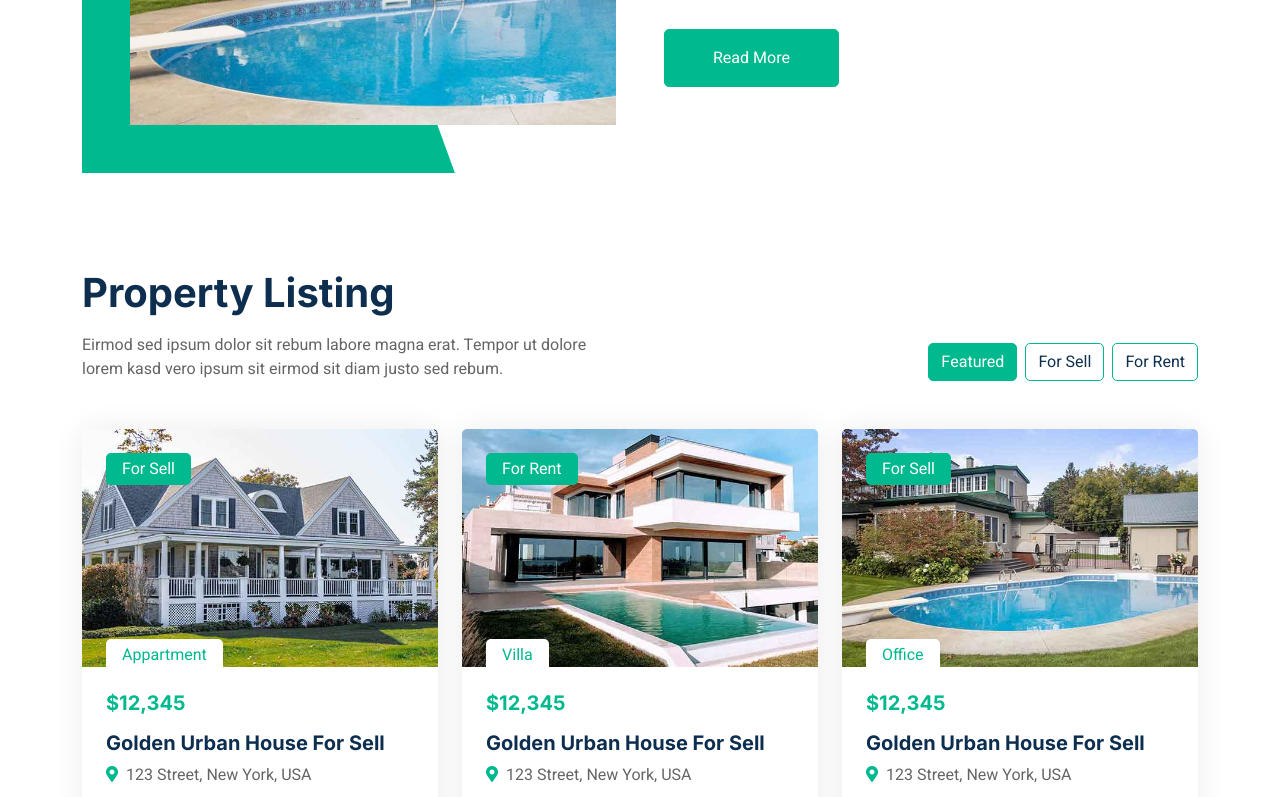
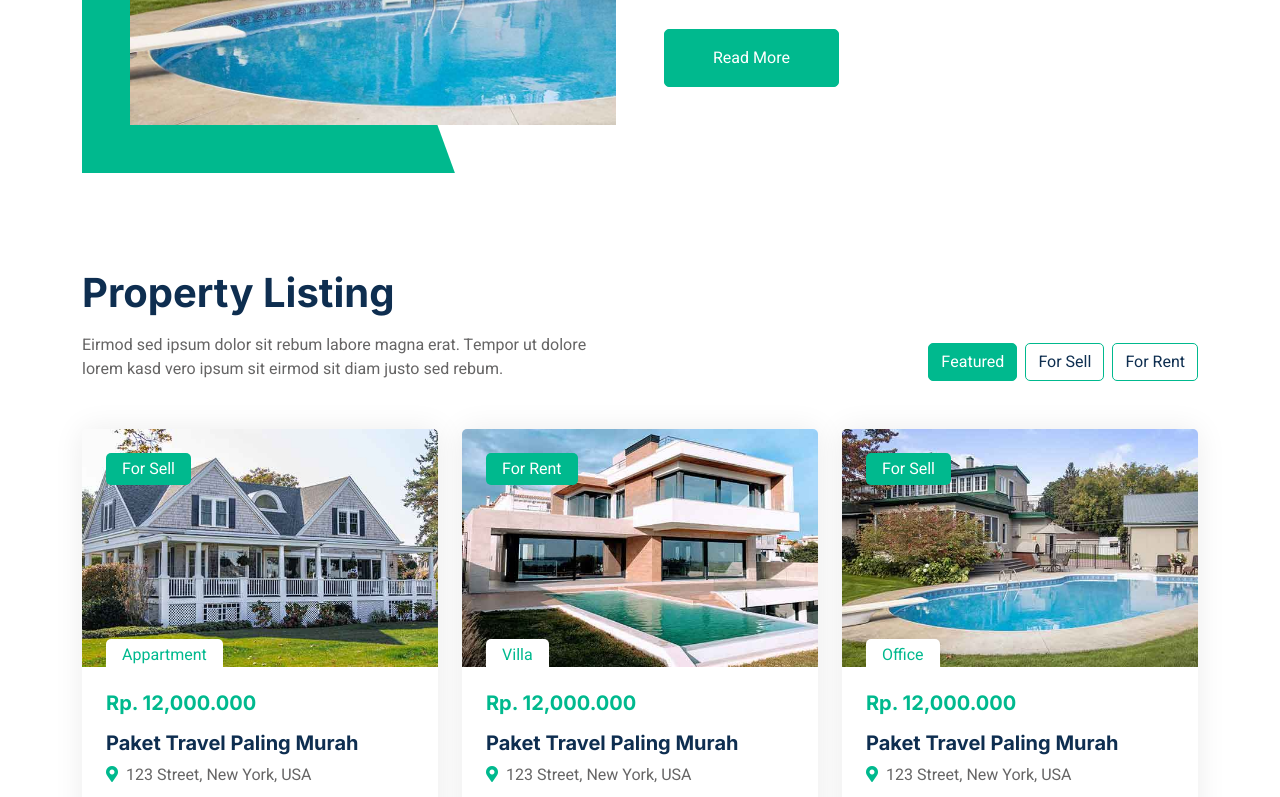
Before and after one commit to ulwanhk/beta-sn-website, a plain HTML site: page index.html in a window 1280 px wide. Shown: the part 2003-2800 px from the top of the page. Drawn offline with nearby package versions, Linux system fonts and the light colour scheme.

Commit message:
ulwan commit

```diff
--- a/index.html
+++ b/index.html
@@ -75,7 +75,7 @@
                         </div>
                         <a href="contact.html" class="nav-item nav-link">Contact</a>
                     </div>
-                    <a href="" class="btn btn-primary px-3 d-none d-lg-flex">Add Property</a>
+                    <a href="" class="btn btn-primary px-3 d-none d-lg-flex">Hubungi Sekarang</a>
                 </div>
             </nav>
         </div>
@@ -302,8 +302,8 @@
                                         <div class="bg-white rounded-top text-primary position-absolute start-0 bottom-0 mx-4 pt-1 px-3">Appartment</div>
                                     </div>
                                     <div class="p-4 pb-0">
-                                        <h5 class="text-primary mb-3">$12,345</h5>
-                                        <a class="d-block h5 mb-2" href="">Golden Urban House For Sell</a>
+                                        <h5 class="text-primary mb-3">Rp.  12,000.000</h5>
+                                        <a class="d-block h5 mb-2" href="">Paket Travel Paling Murah</a>
                                         <p><i class="fa fa-map-marker-alt text-primary me-2"></i>123 Street, New York, USA</p>
                                     </div>
                                     <div class="d-flex border-top">
@@ -321,8 +321,8 @@
                                         <div class="bg-white rounded-top text-primary position-absolute start-0 bottom-0 mx-4 pt-1 px-3">Villa</div>
                                     </div>
                                     <div class="p-4 pb-0">
-                                        <h5 class="text-primary mb-3">$12,345</h5>
-                                        <a class="d-block h5 mb-2" href="">Golden Urban House For Sell</a>
+                                        <h5 class="text-primary mb-3">Rp.  12,000.000</h5>
+                                        <a class="d-block h5 mb-2" href="">Paket Travel Paling Murah</a>
                                         <p><i class="fa fa-map-marker-alt text-primary me-2"></i>123 Street, New York, USA</p>
                                     </div>
                                     <div class="d-flex border-top">
@@ -340,8 +340,8 @@
                                         <div class="bg-white rounded-top text-primary position-absolute start-0 bottom-0 mx-4 pt-1 px-3">Office</div>
                                     </div>
                                     <div class="p-4 pb-0">
-                                        <h5 class="text-primary mb-3">$12,345</h5>
-                                        <a class="d-block h5 mb-2" href="">Golden Urban House For Sell</a>
+                                        <h5 class="text-primary mb-3">Rp.  12,000.000</h5>
+                                        <a class="d-block h5 mb-2" href="">Paket Travel Paling Murah</a>
                                         <p><i class="fa fa-map-marker-alt text-primary me-2"></i>123 Street, New York, USA</p>
                                     </div>
                                     <div class="d-flex border-top">
@@ -359,8 +359,8 @@
                                         <div class="bg-white rounded-top text-primary position-absolute start-0 bottom-0 mx-4 pt-1 px-3">Building</div>
                                     </div>
                                     <div class="p-4 pb-0">
-                                        <h5 class="text-primary mb-3">$12,345</h5>
-                                        <a class="d-block h5 mb-2" href="">Golden Urban House For Sell</a>
+                                        <h5 class="text-primary mb-3">Rp.  12,000.000</h5>
+                                        <a class="d-block h5 mb-2" href="">Paket Travel Paling Murah</a>
                                         <p><i class="fa fa-map-marker-alt text-primary me-2"></i>123 Street, New York, USA</p>
                                     </div>
                                     <div class="d-flex border-top">
@@ -378,8 +378,8 @@
                                         <div class="bg-white rounded-top text-primary position-absolute start-0 bottom-0 mx-4 pt-1 px-3">Home</div>
                                     </div>
                                     <div class="p-4 pb-0">
-                                        <h5 class="text-primary mb-3">$12,345</h5>
-                                        <a class="d-block h5 mb-2" href="">Golden Urban House For Sell</a>
+                                        <h5 class="text-primary mb-3">Rp.  12,000.000</h5>
+                                        <a class="d-block h5 mb-2" href="">Paket Travel Paling Murah</a>
                                         <p><i class="fa fa-map-marker-alt text-primary me-2"></i>123 Street, New York, USA</p>
                                     </div>
                                     <div class="d-flex border-top">
@@ -397,8 +397,8 @@
                                         <div class="bg-white rounded-top text-primary position-absolute start-0 bottom-0 mx-4 pt-1 px-3">Shop</div>
                                     </div>
                                     <div class="p-4 pb-0">
-                                        <h5 class="text-primary mb-3">$12,345</h5>
-                                        <a class="d-block h5 mb-2" href="">Golden Urban House For Sell</a>
+                                        <h5 class="text-primary mb-3">Rp.  12,000.000</h5>
+                                        <a class="d-block h5 mb-2" href="">Paket Travel Paling Murah</a>
                                         <p><i class="fa fa-map-marker-alt text-primary me-2"></i>123 Street, New York, USA</p>
                                     </div>
                                     <div class="d-flex border-top">
@@ -423,8 +423,8 @@
                                         <div class="bg-white rounded-top text-primary position-absolute start-0 bottom-0 mx-4 pt-1 px-3">Appartment</div>
                                     </div>
                                     <div class="p-4 pb-0">
-                                        <h5 class="text-primary mb-3">$12,345</h5>
-                                        <a class="d-block h5 mb-2" href="">Golden Urban House For Sell</a>
+                                        <h5 class="text-primary mb-3">Rp.  12,000.000</h5>
+                                        <a class="d-block h5 mb-2" href="">Paket Travel Paling Murah</a>
                                         <p><i class="fa fa-map-marker-alt text-primary me-2"></i>123 Street, New York, USA</p>
                                     </div>
                                     <div class="d-flex border-top">
@@ -442,8 +442,8 @@
                                         <div class="bg-white rounded-top text-primary position-absolute start-0 bottom-0 mx-4 pt-1 px-3">Villa</div>
                                     </div>
                                     <div class="p-4 pb-0">
-                                        <h5 class="text-primary mb-3">$12,345</h5>
-                                        <a class="d-block h5 mb-2" href="">Golden Urban House For Sell</a>
+                                        <h5 class="text-primary mb-3">Rp.  12,000.000</h5>
+                                        <a class="d-block h5 mb-2" href="">Paket Travel Paling Murah</a>
                                         <p><i class="fa fa-map-marker-alt text-primary me-2"></i>123 Street, New York, USA</p>
                                     </div>
                                     <div class="d-flex border-top">
@@ -461,8 +461,8 @@
                                         <div class="bg-white rounded-top text-primary position-absolute start-0 bottom-0 mx-4 pt-1 px-3">Office</div>
                                     </div>
                                     <div class="p-4 pb-0">
-                                        <h5 class="text-primary mb-3">$12,345</h5>
-                                        <a class="d-block h5 mb-2" href="">Golden Urban House For Sell</a>
+                                        <h5 class="text-primary mb-3">Rp.  12,000.000</h5>
+                                        <a class="d-block h5 mb-2" href="">Paket Travel Paling Murah</a>
                                         <p><i class="fa fa-map-marker-alt text-primary me-2"></i>123 Street, New York, USA</p>
                                     </div>
                                     <div class="d-flex border-top">
@@ -480,8 +480,8 @@
                                         <div class="bg-white rounded-top text-primary position-absolute start-0 bottom-0 mx-4 pt-1 px-3">Building</div>
                                     </div>
                                     <div class="p-4 pb-0">
-                                        <h5 class="text-primary mb-3">$12,345</h5>
-                                        <a class="d-block h5 mb-2" href="">Golden Urban House For Sell</a>
+                                        <h5 class="text-primary mb-3">Rp.  12,000.000</h5>
+                                        <a class="d-block h5 mb-2" href="">Paket Travel Paling Murah</a>
                                         <p><i class="fa fa-map-marker-alt text-primary me-2"></i>123 Street, New York, USA</p>
                                     </div>
                                     <div class="d-flex border-top">
@@ -499,8 +499,8 @@
                                         <div class="bg-white rounded-top text-primary position-absolute start-0 bottom-0 mx-4 pt-1 px-3">Home</div>
                                     </div>
                                     <div class="p-4 pb-0">
-                                        <h5 class="text-primary mb-3">$12,345</h5>
-                                        <a class="d-block h5 mb-2" href="">Golden Urban House For Sell</a>
+                                        <h5 class="text-primary mb-3">Rp.  12,000.000</h5>
+                                        <a class="d-block h5 mb-2" href="">Paket Travel Paling Murah</a>
                                         <p><i class="fa fa-map-marker-alt text-primary me-2"></i>123 Street, New York, USA</p>
                                     </div>
                                     <div class="d-flex border-top">
@@ -518,8 +518,8 @@
                                         <div class="bg-white rounded-top text-primary position-absolute start-0 bottom-0 mx-4 pt-1 px-3">Shop</div>
                                     </div>
                                     <div class="p-4 pb-0">
-                                        <h5 class="text-primary mb-3">$12,345</h5>
-                                        <a class="d-block h5 mb-2" href="">Golden Urban House For Sell</a>
+                                        <h5 class="text-primary mb-3">Rp.  12,000.000</h5>
+                                        <a class="d-block h5 mb-2" href="">Paket Travel Paling Murah</a>
                                         <p><i class="fa fa-map-marker-alt text-primary me-2"></i>123 Street, New York, USA</p>
                                     </div>
                                     <div class="d-flex border-top">
@@ -544,8 +544,8 @@
                                         <div class="bg-white rounded-top text-primary position-absolute start-0 bottom-0 mx-4 pt-1 px-3">Appartment</div>
                                     </div>
                                     <div class="p-4 pb-0">
-                                        <h5 class="text-primary mb-3">$12,345</h5>
-                                        <a class="d-block h5 mb-2" href="">Golden Urban House For Sell</a>
+                                        <h5 class="text-primary mb-3">Rp.  12,000.000</h5>
+                                        <a class="d-block h5 mb-2" href="">Paket Travel Paling Murah</a>
                                         <p><i class="fa fa-map-marker-alt text-primary me-2"></i>123 Street, New York, USA</p>
                                     </div>
                                     <div class="d-flex border-top">
@@ -563,8 +563,8 @@
                                         <div class="bg-white rounded-top text-primary position-absolute start-0 bottom-0 mx-4 pt-1 px-3">Villa</div>
                                     </div>
                                     <div class="p-4 pb-0">
-                                        <h5 class="text-primary mb-3">$12,345</h5>
-                                        <a class="d-block h5 mb-2" href="">Golden Urban House For Sell</a>
+                                        <h5 class="text-primary mb-3">Rp.  12,000.000</h5>
+                                        <a class="d-block h5 mb-2" href="">Paket Travel Paling Murah</a>
                                         <p><i class="fa fa-map-marker-alt text-primary me-2"></i>123 Street, New York, USA</p>
                                     </div>
                                     <div class="d-flex border-top">
@@ -582,8 +582,8 @@
                                         <div class="bg-white rounded-top text-primary position-absolute start-0 bottom-0 mx-4 pt-1 px-3">Office</div>
                                     </div>
                                     <div class="p-4 pb-0">
-                                        <h5 class="text-primary mb-3">$12,345</h5>
-                                        <a class="d-block h5 mb-2" href="">Golden Urban House For Sell</a>
+                                        <h5 class="text-primary mb-3">Rp.  12,000.000</h5>
+                                        <a class="d-block h5 mb-2" href="">Paket Travel Paling Murah</a>
                                         <p><i class="fa fa-map-marker-alt text-primary me-2"></i>123 Street, New York, USA</p>
                                     </div>
                                     <div class="d-flex border-top">
@@ -601,8 +601,8 @@
                                         <div class="bg-white rounded-top text-primary position-absolute start-0 bottom-0 mx-4 pt-1 px-3">Building</div>
                                     </div>
                                     <div class="p-4 pb-0">
-                                        <h5 class="text-primary mb-3">$12,345</h5>
-                                        <a class="d-block h5 mb-2" href="">Golden Urban House For Sell</a>
+                                        <h5 class="text-primary mb-3">Rp.  12,000.000</h5>
+                                        <a class="d-block h5 mb-2" href="">Paket Travel Paling Murah</a>
                                         <p><i class="fa fa-map-marker-alt text-primary me-2"></i>123 Street, New York, USA</p>
                                     </div>
                                     <div class="d-flex border-top">
@@ -620,8 +620,8 @@
                                         <div class="bg-white rounded-top text-primary position-absolute start-0 bottom-0 mx-4 pt-1 px-3">Home</div>
                                     </div>
                                     <div class="p-4 pb-0">
-                                        <h5 class="text-primary mb-3">$12,345</h5>
-                                        <a class="d-block h5 mb-2" href="">Golden Urban House For Sell</a>
+                                        <h5 class="text-primary mb-3">Rp.  12,000.000</h5>
+                                        <a class="d-block h5 mb-2" href="">Paket Travel Paling Murah</a>
                                         <p><i class="fa fa-map-marker-alt text-primary me-2"></i>123 Street, New York, USA</p>
                                     </div>
                                     <div class="d-flex border-top">
@@ -639,8 +639,8 @@
                                         <div class="bg-white rounded-top text-primary position-absolute start-0 bottom-0 mx-4 pt-1 px-3">Shop</div>
                                     </div>
                                     <div class="p-4 pb-0">
-                                        <h5 class="text-primary mb-3">$12,345</h5>
-                                        <a class="d-block h5 mb-2" href="">Golden Urban House For Sell</a>
+                                        <h5 class="text-primary mb-3">Rp.  12,000.000</h5>
+                                        <a class="d-block h5 mb-2" href="">Paket Travel Paling Murah</a>
                                         <p><i class="fa fa-map-marker-alt text-primary me-2"></i>123 Street, New York, USA</p>
                                     </div>
                                     <div class="d-flex border-top">
```
Also changed, not shown: 404.html (+1 -1 lines), about.html (+1 -1 lines), contact.html (+1 -1 lines), property-agent.html (+1 -1 lines), property-list.html (+37 -37 lines), property-type.html (+1 -1 lines), testimonial.html (+1 -1 lines).
